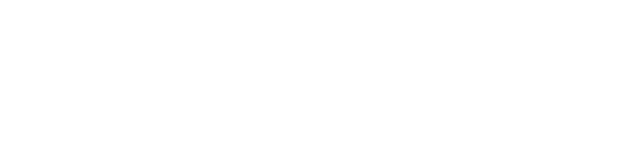
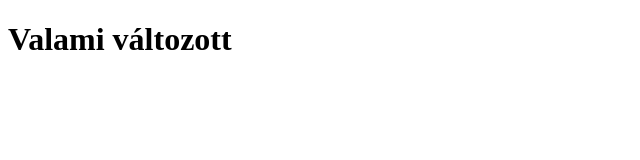
Before and after one commit to KristonDavid/MyFirstRepo, a plain HTML site: page index.html in a window 1280 px wide. Shown: the whole page, without its empty margins (0-640 px from the left). Drawn offline with Linux system fonts and the light colour scheme.

Commit message:
Online Update index.html

```diff
--- a/index.html
+++ b/index.html
@@ -6,6 +6,6 @@
     <title>Document</title>
 </head>
 <body>
-
+    <h1>Valami változott</h1>
 </body>
 </html>
```
